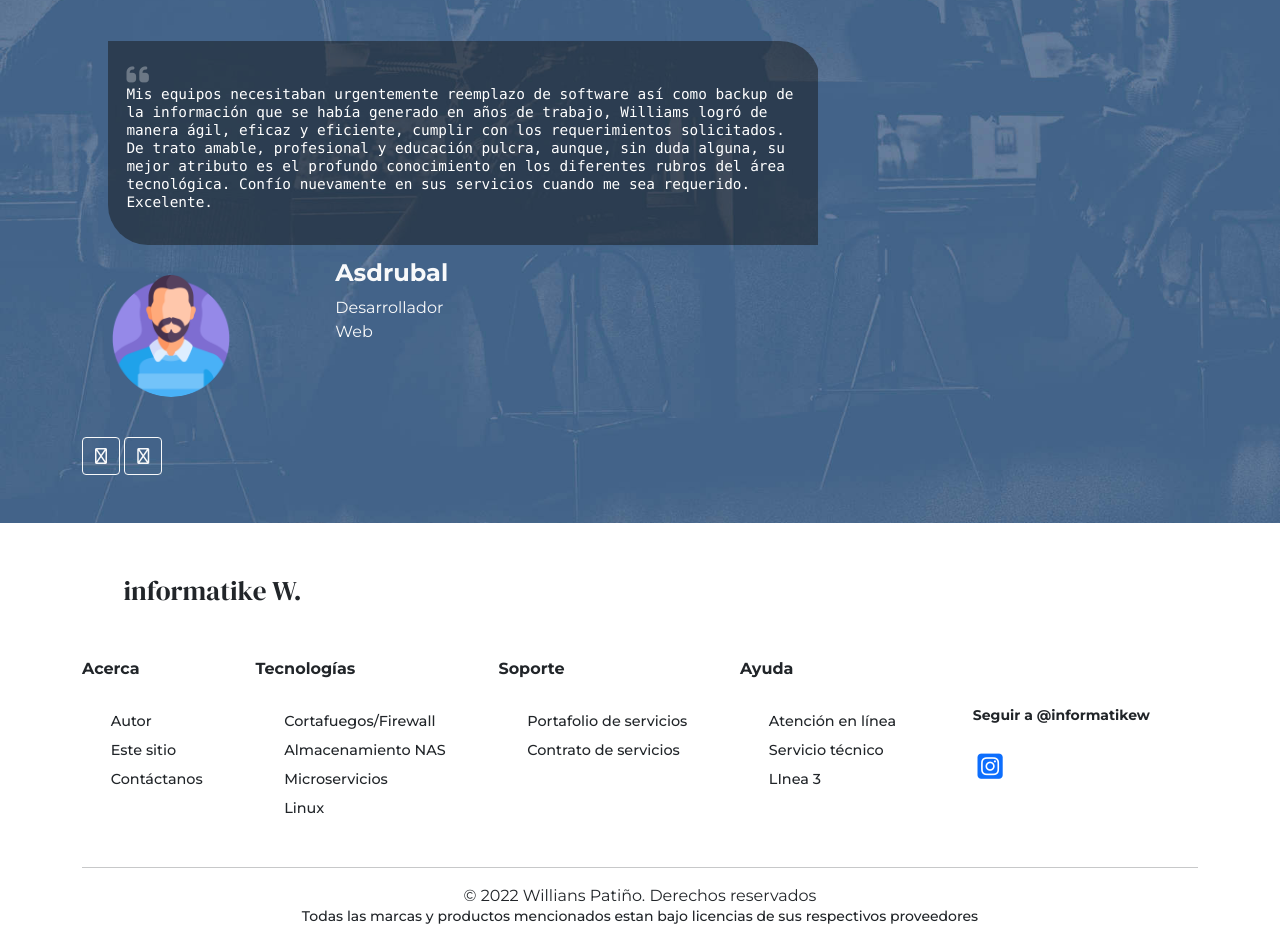
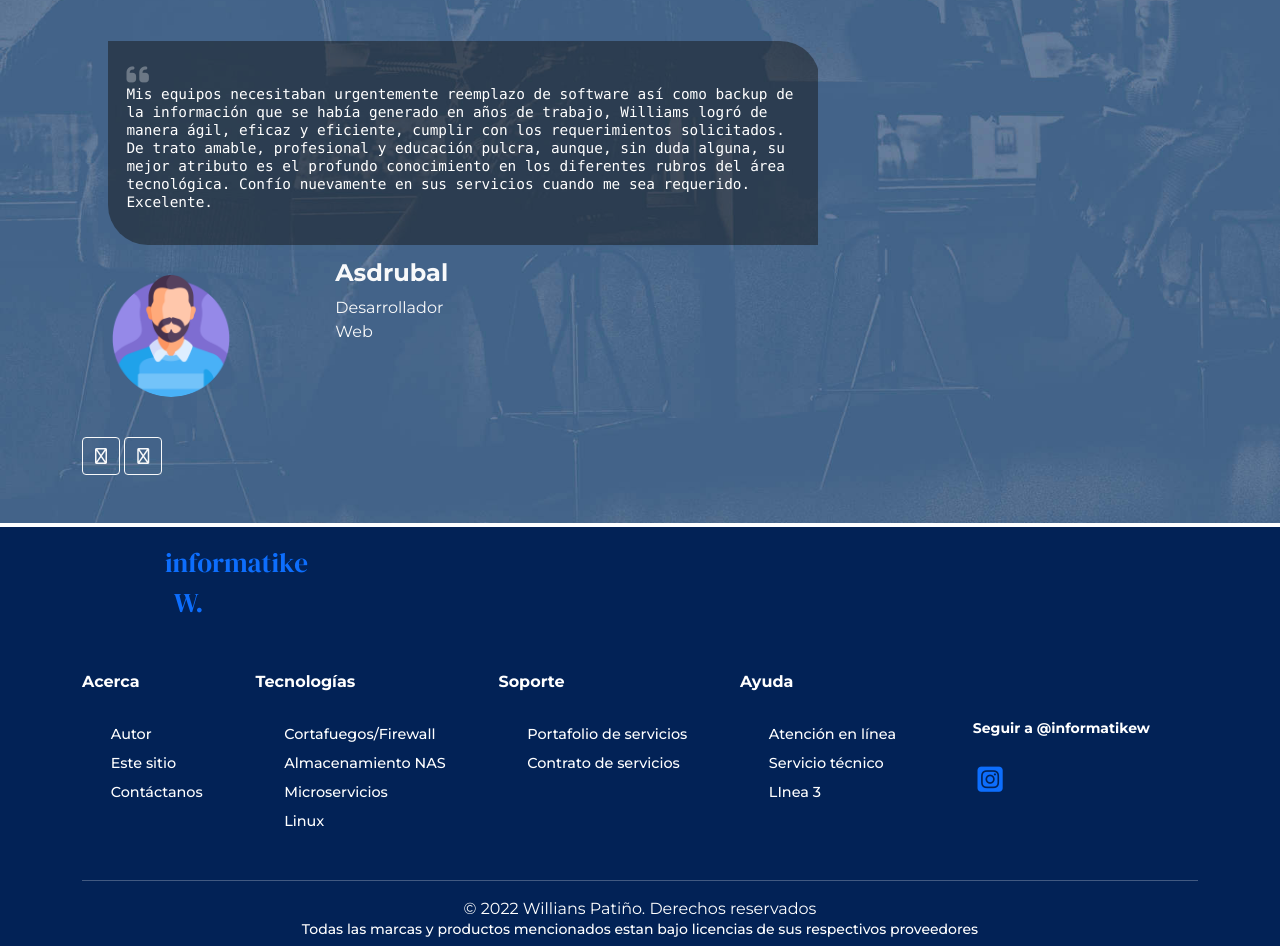
Before and after one commit to WilliansPatino/WilliansPatino.github.io, a website: page index.html in a window 1280 px wide. Shown: the part 2611-3557 px from the top of the page. Drawn offline with nearby package versions, Linux system fonts and the light colour scheme.

Commit message:
Change bg footer

```diff
--- a/index.html
+++ b/index.html
@@ -425,18 +425,18 @@
 
 
 
-<footer class="mt-5">
+<footer class="mt-1 my-bg-1">
   <div class="container">
     <!-- logo -->
     <div class="row mb-5">
-      <div class="col-lg-3 text-center">
+      <div class="col-lg-3 mt-3 text-center">
         <!-- <div class="col-xxl-12 col-lg-12 col-sm-12 col-xs-12"> -->
-        <a href="#" class="text-dark mt-5 mx-2 text-decoration-none" id="my-logo">informatike W.</a>
+        <a href="#" class="text-decoration-none p-5" id="my-logo">informatike W.</a>
       </div>
     </div>
 
     <!-- enlaces -->
-  <div class="row text-dark">
+  <div class="row">
     <div class="col-sm-auto">
       <h6 class="fw-bold">Acerca</h6>
       <ul class="list-unstyled my-font-style lh-lg">
@@ -486,10 +486,10 @@
   </div>
 
     <!--  Derechos -->
-    <hr class="text-dark">
+    <hr class="">
     <div class="row">
       <div class="col-12 text-center">
-        <span class="fs-6   lh-sm"> &copy; 2022 Willians Patiño. Derechos reservados</span>
+        <span class="fs-6 lh-xs"> &copy; 2022 Willians Patiño. Derechos reservados</span>
       </div>
       <div class="col-12 text-center">
         <h6 class="small ">Todas las marcas y productos mencionados estan bajo licencias de sus
--- a/main.css
+++ b/main.css
@@ -67,6 +67,11 @@ body {
     /* color: #edca20 !important; */
     /* color: white; */
 }
+#my-logo:hover {
+  color: #b81313;
+  color: #c2245B;
+}
+
 .font-logo {
   font-family: 'DM Serif Display', serif;
   font-size: 1.2em;
@@ -572,7 +577,6 @@ find-out-what-can-do-for-you {
 
 .my-bg-1 {
       background-color: #022256;
-      /* background-color: white; */
       color: white;
 }
 .my-bg-2 {
```
